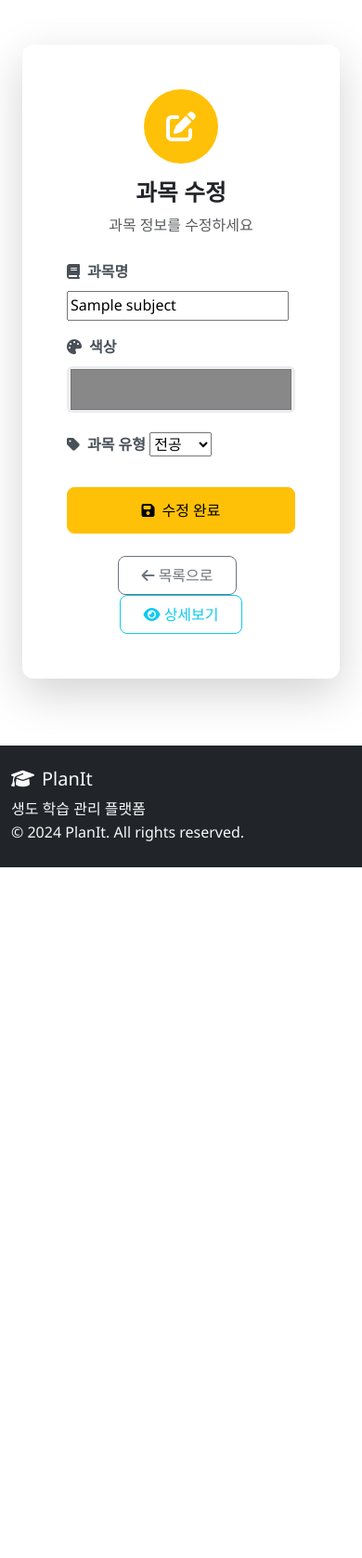
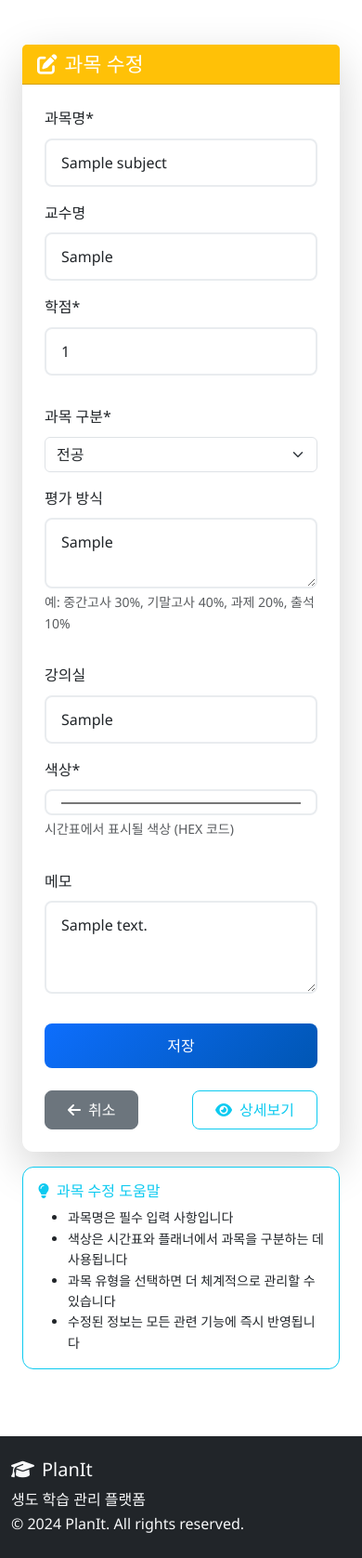
Before and after one commit to whwjdgml0508/planit, a Django app: page /timetable/subject/00000000-0000-0000-0000-000000000001/edit/ in a window 390 px wide. Shown: the part 64-1740 px from the top of the page at 93% size. Before the commit the page ends 997 px from the top, so only its background shows below. Run offline with Django 5.2, Linux system fonts and the light colour scheme; a user stored in the database is signed in; tables that the repository leaves empty hold one stand-in row (values such as "Sample post"); some libraries are stand-ins or nearby versions.

Commit message:
Match subject edit UI with subject create UI
1. Apply consistent design pattern:
   - Use same card layout as subject create page
   - Warning-colored header with edit icon
   - Same container and column sizing (col-md-10 col-lg-8)
   - Consistent padding and spacing

2. Use crispy forms for consistency:
   - Remove custom form fields and styling
   - Let crispy forms handle form rendering
   - Maintain consistent form appearance across pages
   - Better accessibility and validation display

3. Update navigation buttons:
   - Change 'Cancel' button to match create page style
   - Keep 'Detail view' button for additional functionality
   - Consistent button styling and icons

4. Add helpful guidance:
   - Include help card similar to create page
   - Update help text for edit-specific context
   - Maintain same visual hierarchy and styling
   - Provide clear user guidance

5. Remove custom CSS:
   - Let Bootstrap and crispy forms handle styling
   - Ensure consistency across all form pages
   - Reduce maintenance overhead
   - Better responsive behavior

```diff
--- a/templates/timetable/subject_edit.html
+++ b/templates/timetable/subject_edit.html
@@ -6,103 +6,42 @@
 {% block content %}
 <div class="container">
     <div class="row justify-content-center">
-        <div class="col-md-8 col-lg-6">
+        <div class="col-md-10 col-lg-8">
             <div class="card shadow-lg border-0 mt-4">
-                <div class="card-body p-5">
-                    <div class="text-center mb-4">
-                        <div class="bg-warning text-white rounded-circle d-inline-flex align-items-center justify-content-center mb-3"
-                             style="width: 80px; height: 80px;">
-                            <i class="fas fa-edit fa-2x"></i>
-                        </div>
-                        <h2 class="fw-bold">과목 수정</h2>
-                        <p class="text-muted">과목 정보를 수정하세요</p>
-                    </div>
+                <div class="card-header bg-warning text-white">
+                    <h4 class="mb-0">
+                        <i class="fas fa-edit me-2"></i>과목 수정
+                    </h4>
+                </div>
+                <div class="card-body p-4">
+                    {% crispy form %}
 
-                    <!-- 과목 기본 정보 수정 -->
-                    <form method="post">
-                        {% csrf_token %}
-
-                        <div class="mb-3">
-                            <label for="{{ form.name.id_for_label }}" class="form-label">
-                                <i class="fas fa-book me-2"></i>과목명
-                            </label>
-                            {{ form.name }}
-                            {% if form.name.errors %}
-                                <div class="text-danger small mt-1">{{ form.name.errors }}</div>
-                            {% endif %}
-                        </div>
-
-                        <div class="mb-3">
-                            <label for="{{ form.color.id_for_label }}" class="form-label">
-                                <i class="fas fa-palette me-2"></i>색상
-                            </label>
-                            {{ form.color }}
-                            {% if form.color.errors %}
-                                <div class="text-danger small mt-1">{{ form.color.errors }}</div>
-                            {% endif %}
-                        </div>
-
-                        <div class="mb-4">
-                            <label for="{{ form.subject_type.id_for_label }}" class="form-label">
-                                <i class="fas fa-tag me-2"></i>과목 유형
-                            </label>
-                            {{ form.subject_type }}
-                            {% if form.subject_type.errors %}
-                                <div class="text-danger small mt-1">{{ form.subject_type.errors }}</div>
-                            {% endif %}
-                        </div>
-
-                        <div class="d-grid gap-2">
-                            <button type="submit" class="btn btn-warning btn-lg">
-                                <i class="fas fa-save me-2"></i>수정 완료
-                            </button>
-                        </div>
-                    </form>
-
-                    <div class="text-center mt-4">
-                        <a href="{% url 'timetable:subject_list' %}" class="btn btn-outline-secondary me-2">
-                            <i class="fas fa-arrow-left"></i> 목록으로
+                    <div class="d-flex justify-content-between mt-4">
+                        <a href="{% url 'timetable:subject_list' %}" class="btn btn-secondary">
+                            <i class="fas fa-arrow-left me-2"></i>취소
                         </a>
                         <a href="{% url 'timetable:subject_detail' subject.pk %}" class="btn btn-outline-info">
-                            <i class="fas fa-eye"></i> 상세보기
+                            <i class="fas fa-eye me-2"></i>상세보기
                         </a>
                     </div>
+                </div>
+            </div>
+
+            <!-- 도움말 -->
+            <div class="card border-info mt-3">
+                <div class="card-body">
+                    <h6 class="card-title text-info">
+                        <i class="fas fa-lightbulb me-2"></i>과목 수정 도움말
+                    </h6>
+                    <ul class="card-text small mb-0">
+                        <li>과목명은 필수 입력 사항입니다</li>
+                        <li>색상은 시간표와 플래너에서 과목을 구분하는 데 사용됩니다</li>
+                        <li>과목 유형을 선택하면 더 체계적으로 관리할 수 있습니다</li>
+                        <li>수정된 정보는 모든 관련 기능에 즉시 반영됩니다</li>
+                    </ul>
                 </div>
             </div>
         </div>
     </div>
 </div>
-
-<style>
-.form-control, .form-select {
-    border-radius: 0.375rem;
-    border: 2px solid #e9ecef;
-    padding: 0.75rem 1rem;
-    transition: all 0.3s ease;
-}
-
-.form-control:focus, .form-select:focus {
-    border-color: #ffc107;
-    box-shadow: 0 0 0 0.2rem rgba(255, 193, 7, 0.25);
-}
-
-.form-label {
-    font-weight: 600;
-    color: #495057;
-    margin-bottom: 0.5rem;
-}
-
-input[type="color"] {
-    width: 100%;
-    height: 50px;
-    border: 2px solid #e9ecef;
-    border-radius: 0.375rem;
-    cursor: pointer;
-}
-
-input[type="color"]:focus {
-    border-color: #ffc107;
-    box-shadow: 0 0 0 0.2rem rgba(255, 193, 7, 0.25);
-}
-</style>
 {% endblock %}
```
